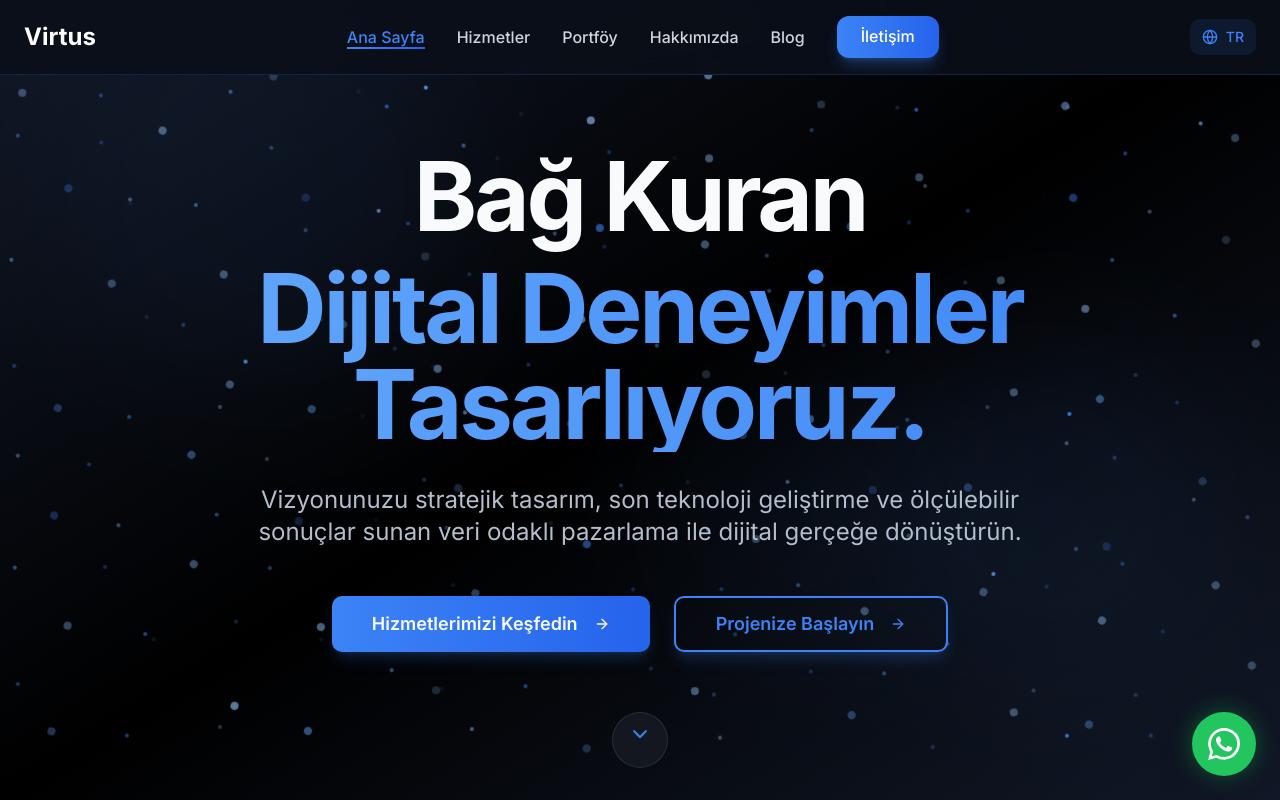
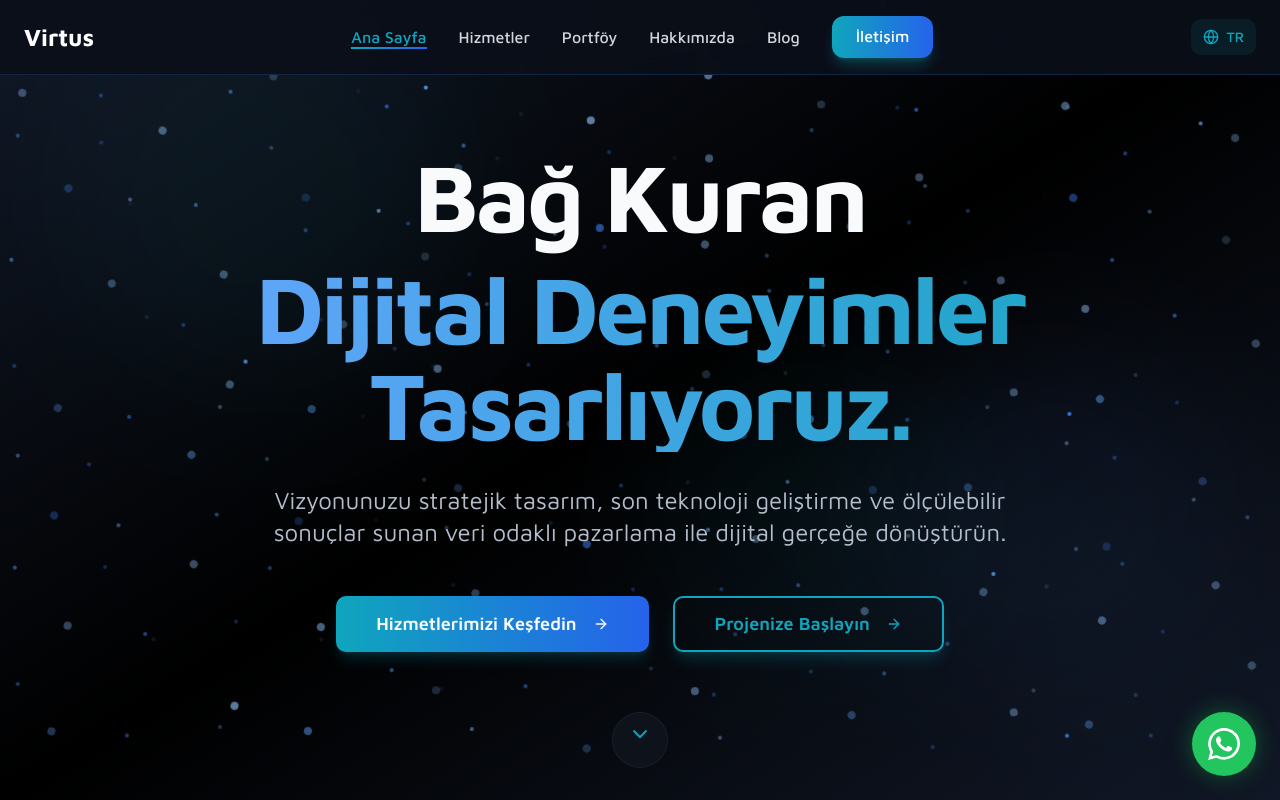
Before and after one commit to Virtus-digital/virtus-digital-elegance, a React (Vite) app: page / in a window 1280 px wide. Shown: the top 800 px of the page. Built offline with nearby package versions, Linux system fonts and the light colour scheme.

Commit message:
Update font family to 'Maven Pro' and revise color palette in CSS for improved aesthetics and contrast

```diff
--- a/index.html
+++ b/index.html
@@ -8,7 +8,7 @@
     <meta name="author" content="Virtus Digital" />
     <link rel="preconnect" href="https://fonts.googleapis.com">
     <link rel="preconnect" href="https://fonts.gstatic.com" crossorigin>
-    <link href="https://fonts.googleapis.com/css2?family=Inter:wght@400;500;600;700;800&display=swap" rel="stylesheet">
+    <link href="https://fonts.googleapis.com/css2?family=Maven+Pro:wght@400;500;600;700;800&display=swap" rel="stylesheet">
 
     <meta property="og:title" content="Virtus Digital | Creative Digital Marketing Agency" />
     <meta property="og:description" content="We create digital experiences that connect. Expert marketing, branding, and development services." />
--- a/src/index.css
+++ b/src/index.css
@@ -8,46 +8,46 @@ All colors MUST be HSL.
 
 @layer base {
   :root {
-    /* Improved Modern Blue, Navy & Gray Theme with better contrast */
-    --background: 220 25% 12%;  /* Slightly lighter dark navy */
+    /* New Color Palette: Teal, Navy, Dark Grey */
+    --background: 220 30% 8%;  /* #222B38 - Very dark grey */
     --foreground: 210 40% 98%;  /* High contrast white */
 
-    --card: 220 20% 16%;  /* Lighter card background */
+    --card: 220 25% 12%;  /* #222158 - Navy background */
     --card-foreground: 210 40% 98%;
 
-    --popover: 220 20% 16%;
+    --popover: 220 25% 12%;
     --popover-foreground: 210 40% 98%;
 
-    --primary: 217 91% 60%;  /* Vibrant blue - #2D7CFF */
+    --primary: 188 85% 40%;  /* #119BBB - Teal/Cyan */
     --primary-foreground: 210 40% 98%;
 
-    --secondary: 220 15% 22%;  /* Lighter secondary */
+    --secondary: 220 25% 12%;  /* Navy secondary */
     --secondary-foreground: 210 40% 98%;
 
-    --muted: 220 15% 28%;
+    --muted: 220 20% 18%;
     --muted-foreground: 215 20% 75%;  /* Better contrast for muted text */
 
-    --accent: 217 91% 60%;  /* Vibrant blue accent */
+    --accent: 188 85% 40%;  /* Teal accent */
     --accent-foreground: 210 40% 98%;
 
     --destructive: 0 84.2% 60.2%;
     --destructive-foreground: 210 40% 98%;
 
-    --border: 220 15% 28%;
-    --input: 220 15% 22%;
-    --ring: 217 91% 60%;
+    --border: 220 20% 18%;
+    --input: 220 25% 12%;
+    --ring: 188 85% 40%;
 
     --radius: 0.75rem;  /* Slightly more rounded */
 
-    /* Enhanced design tokens */
-    --blue-vibrant: 217 91% 60%;  /* #2D7CFF */
-    --blue-dark: 220 60% 25%;
-    --blue-light: 217 91% 70%;
-    --gray-light: 215 20% 75%;  /* Better contrast */
-    --gray-medium: 220 15% 40%;
-    --gray-dark: 220 20% 16%;
-    --navy-deep: 220 25% 12%;
-    --navy-darker: 220 30% 8%;
+    /* New design tokens based on image palette */
+    --teal-primary: 188 85% 40%;  /* #119BBB */
+    --navy-dark: 220 25% 12%;  /* #222158 */
+    --dark-grey: 220 30% 8%;  /* #222B38 */
+    --teal-light: 188 85% 50%;
+    --teal-dark: 188 85% 30%;
+    --navy-light: 220 25% 18%;
+    --grey-light: 215 20% 75%;
+    --grey-medium: 220 15% 40%;
 
     /* Enhanced shadows with better depth */
     --shadow-sm: 0 1px 3px 0 rgb(0 0 0 / 0.1), 0 1px 2px -1px rgb(0 0 0 / 0.1);
@@ -71,7 +71,7 @@ All colors MUST be HSL.
 
   body {
     @apply bg-background text-foreground font-sans antialiased;
-    font-family: 'Inter', -apple-system, BlinkMacSystemFont, 'Segoe UI', sans-serif;
+    font-family: 'Maven Pro', -apple-system, BlinkMacSystemFont, 'Segoe UI', sans-serif;
     line-height: 1.6;
     overflow-x: hidden;
   }
@@ -94,7 +94,7 @@ All colors MUST be HSL.
 
   /* Enhanced typography hierarchy */
   h1, h2, h3, h4, h5, h6 {
-    font-family: 'Poppins', -apple-system, BlinkMacSystemFont, 'Segoe UI', sans-serif;
+    font-family: 'Maven Pro', -apple-system, BlinkMacSystemFont, 'Segoe UI', sans-serif;
     font-weight: 600;
     line-height: 1.2;
     letter-spacing: -0.025em;
--- a/tailwind.config.ts
+++ b/tailwind.config.ts
@@ -64,7 +64,7 @@ export default {
         sm: "calc(var(--radius) - 4px)",
       },
       fontFamily: {
-        sans: ['Inter', 'system-ui', '-apple-system', 'sans-serif'],
+        sans: ['Maven Pro', 'system-ui', '-apple-system', 'sans-serif'],
       },
       keyframes: {
         "accordion-down": {
```
